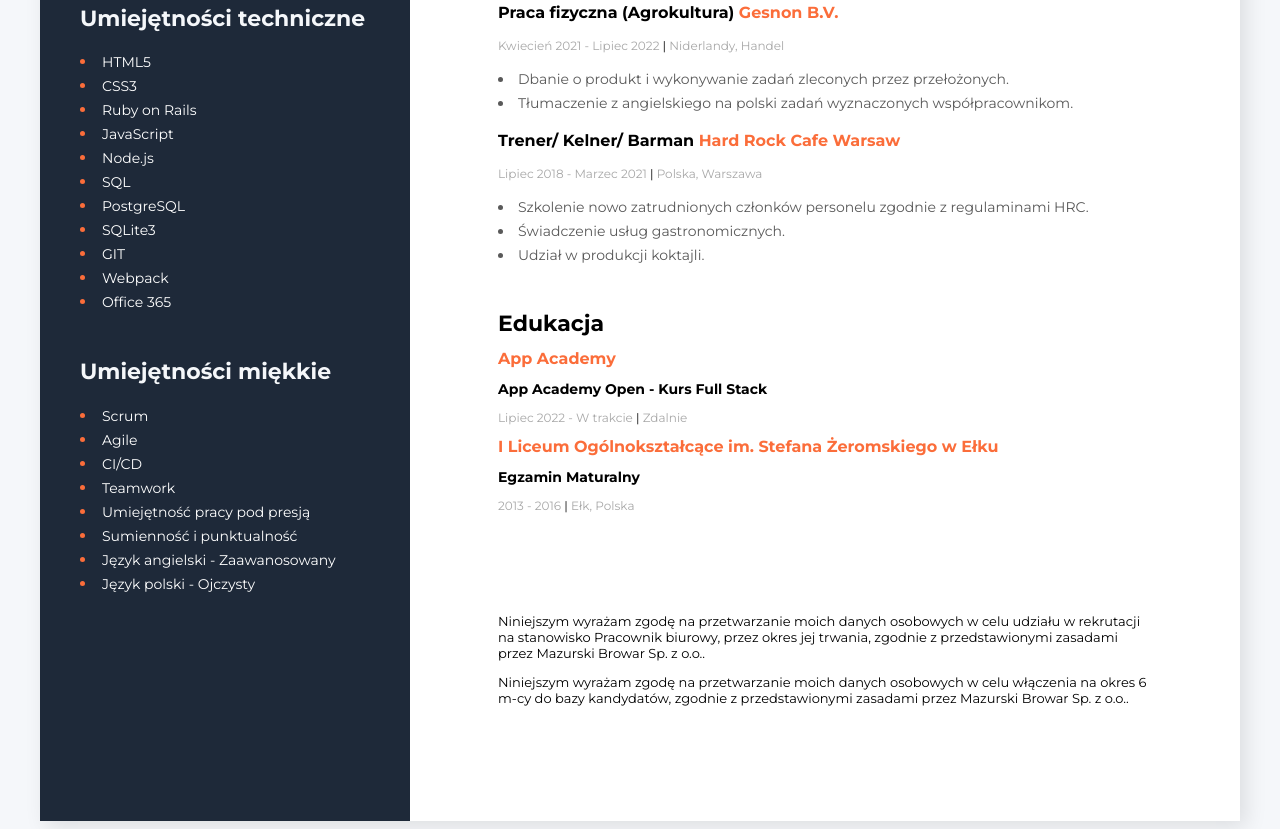
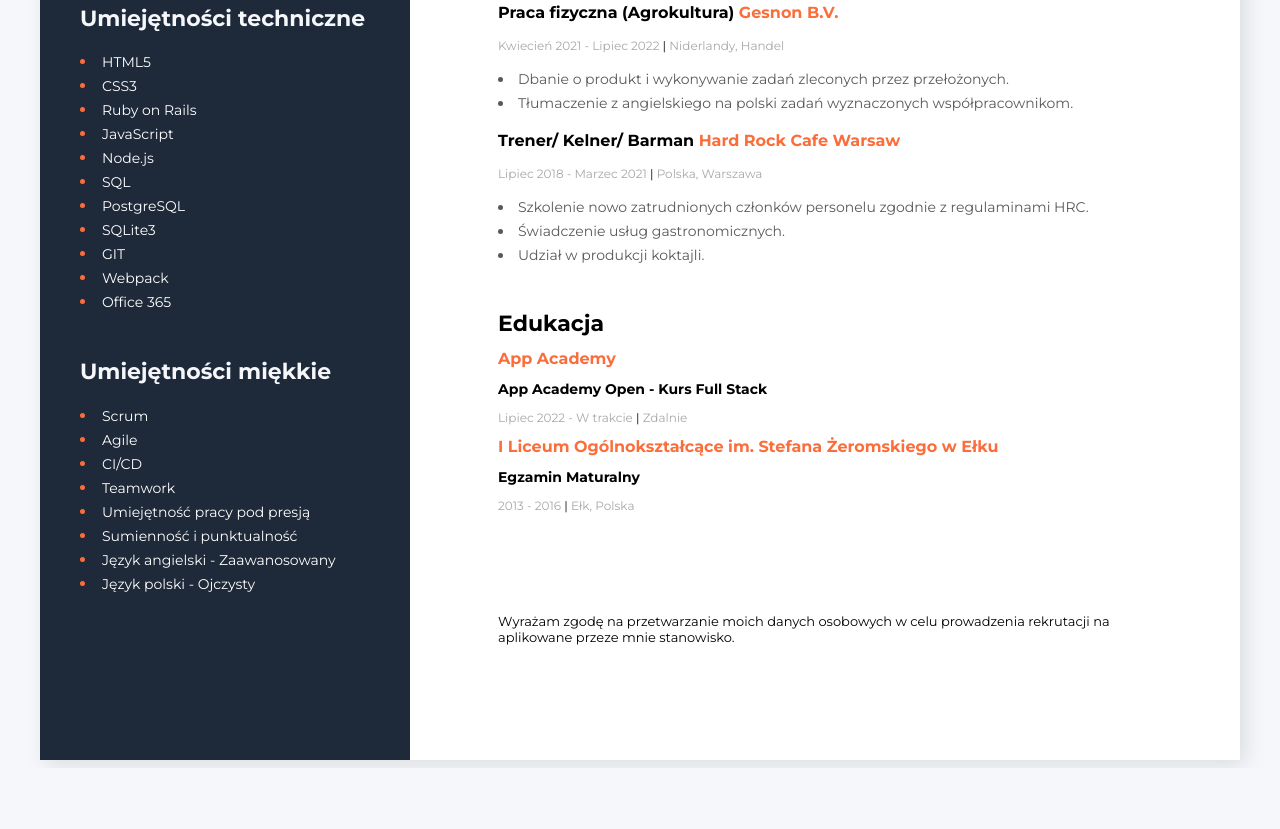
Before and after one commit to JensAlabamba/cv_polish, a plain HTML site: page index.html in a window 1280 px wide. Shown: the part 752-1581 px from the top of the page. After the commit the page ends 1520 px from the top, so only its background shows below. Drawn offline with Linux system fonts and the light colour scheme.

Commit message:
updated clause

```diff
--- a/index.html
+++ b/index.html
@@ -141,8 +141,9 @@
                     </p>
                 </div>
                 <div class="clause">
-                    <p >Niniejszym wyrażam zgodę na przetwarzanie moich danych osobowych w celu udziału w rekrutacji na stanowisko Pracownik biurowy, przez okres jej trwania, zgodnie z przedstawionymi zasadami przez Mazurski Browar Sp. z o.o..</p>
-                    <p>Niniejszym wyrażam zgodę na przetwarzanie moich danych osobowych w celu włączenia na okres 6 m-cy do bazy kandydatów, zgodnie z przedstawionymi zasadami przez Mazurski Browar Sp. z o.o..</p>
+                    <p>Wyrażam zgodę na przetwarzanie moich danych osobowych w celu
+                        prowadzenia rekrutacji na aplikowane przeze mnie stanowisko.</p>
+
                 </div>
             </main>
             <aside>
```
